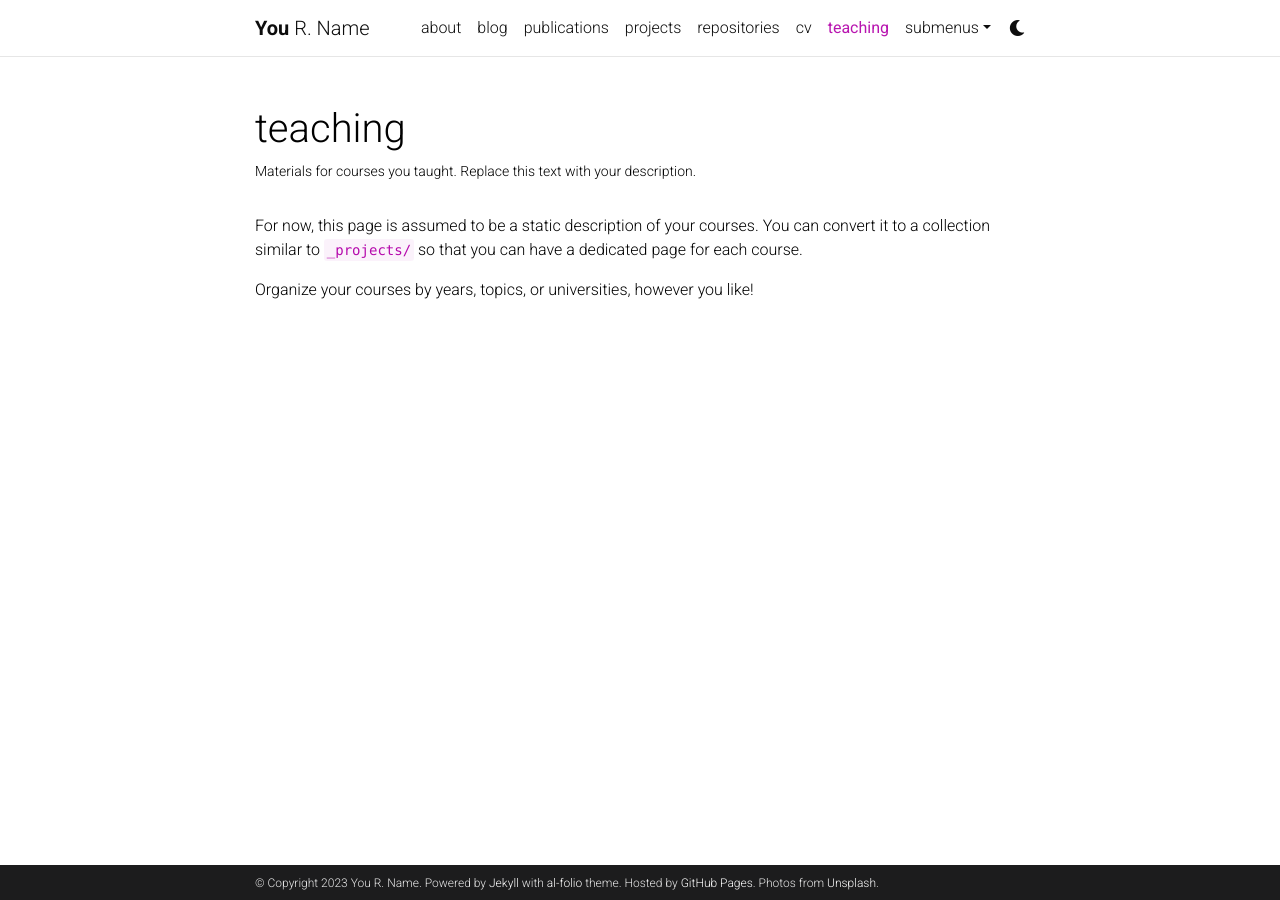
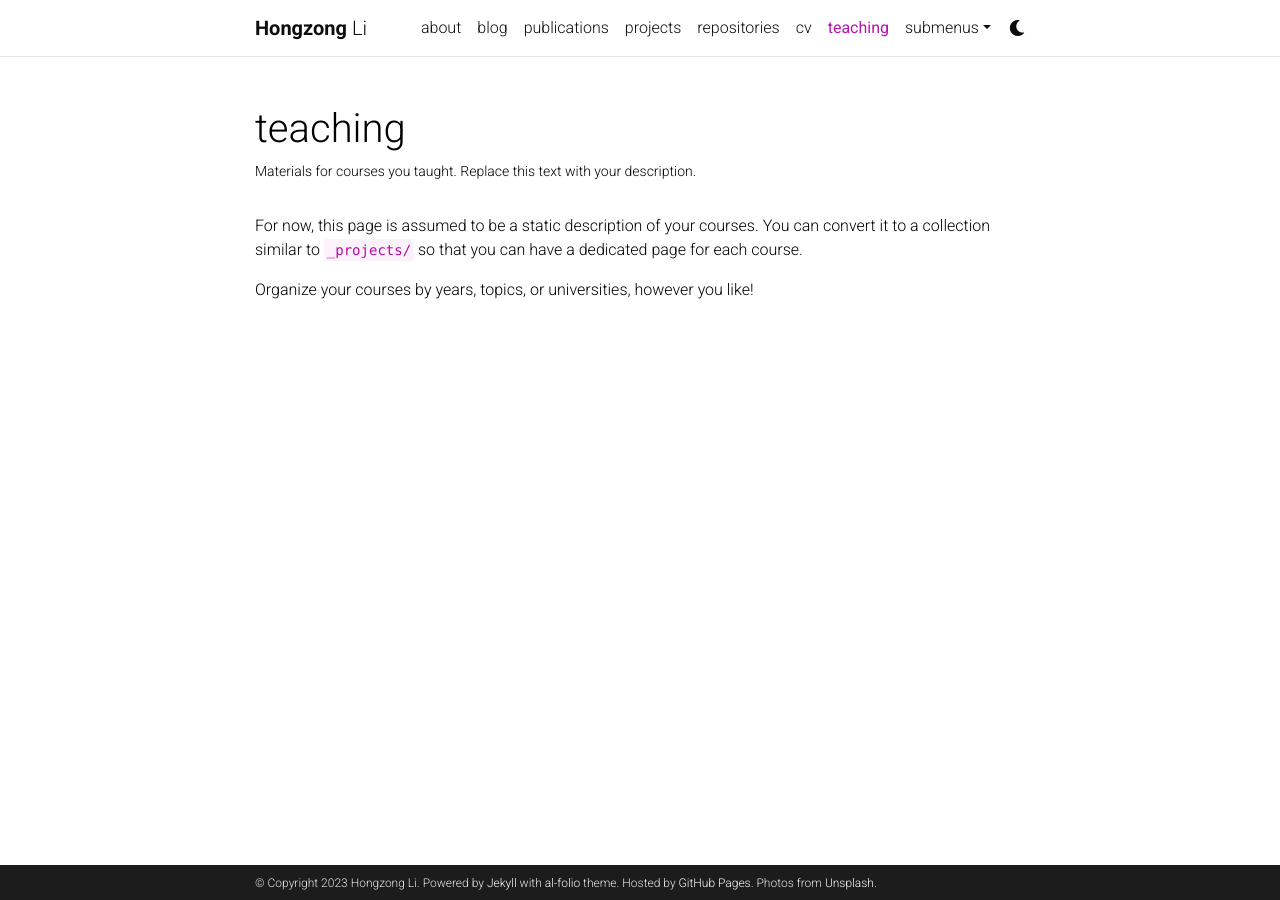
Before and after one commit to HongzongLI-CS/HongzongLI-CS.github.io, a Jekyll site: the page built from _pages/teaching.md, in a window 1280 px wide. Built offline with Jekyll 4.4.1, drawn with Linux system fonts in a browser that asks for light colours; comment, search, counter and statistics services are not loaded; a style sheet for code colours, icons or effects is not loaded.

Commit message:
initial commitment

```diff
--- a/Gemfile
+++ b/Gemfile
@@ -14,7 +14,7 @@
     gem 'jekyll-sitemap'
     gem 'jekyll-twitter-plugin'
     gem 'jemoji'
-    gem 'mini_racer'
+   % gem 'mini_racer'
     gem 'unicode_utils'
     gem 'webrick'
 end
--- a/_config.yml
+++ b/_config.yml
@@ -3,10 +3,10 @@
 # -----------------------------------------------------------------------------
 
 title: blank # the website title (if blank, full name will be used instead)
-first_name: You
-middle_name: R.
-last_name: Name
-email: you@example.com
+first_name: Hongzong
+middle_name:
+last_name: Li
+email: hongzong.li.cn@gmail.com
 description: > # the ">" symbol means to ignore newlines until "footer_text:"
   A simple, whitespace theme for academics. Based on [*folio](https://github.com/bogoli/-folio) design.
 footer_text: >
@@ -18,8 +18,8 @@
 lang: en # the language of your site (for example: en, fr, cn, ru, etc.)
 icon: ⚛️  # the emoji used as the favicon (alternatively, provide image name in /assets/img/)
 
-url: https://alshedivat.github.io # the base hostname & protocol for your site
-baseurl: /al-folio # the subpath of your site, e.g. /blog/
+url: LIHongzong.github.io # the base hostname & protocol for your site
+baseurl:  # the subpath of your site, e.g. /blog/
 last_updated: false # set to true if you want to display last updated in the footer
 impressum_path:  # set to path to include impressum link in the footer, use the same path as permalink in a page, helps to conform with EU GDPR
 
@@ -312,7 +312,7 @@
 # -----------------------------------------------------------------------------
 
 imagemagick:
-  enabled: true # enables responsive images for your site (recommended, see https://github.com/alshedivat/al-folio/issues/537)
+  enabled: false # enables responsive images for your site (recommended, see https://github.com/alshedivat/al-folio/issues/537)
   widths:
     - 480
     - 800
```
Also changed, not shown: _pages/about.md (+1 -1 lines).
